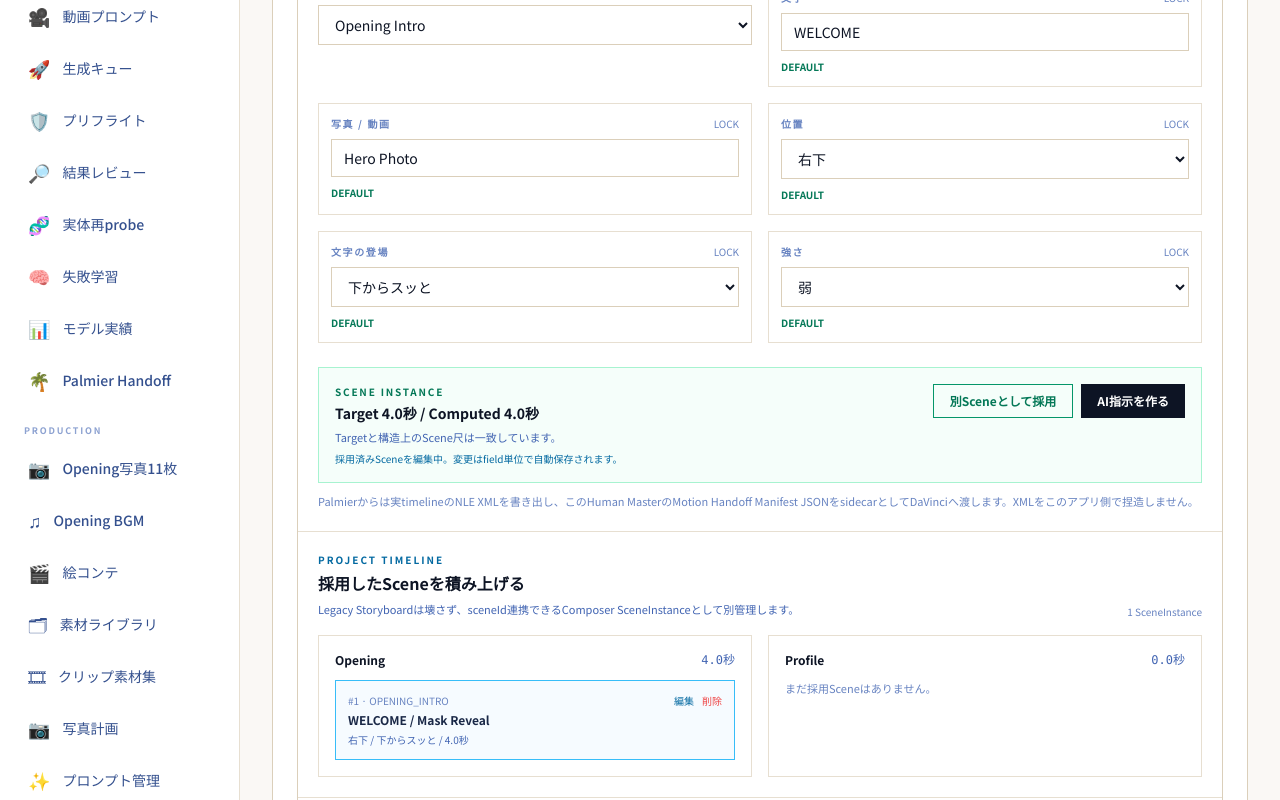
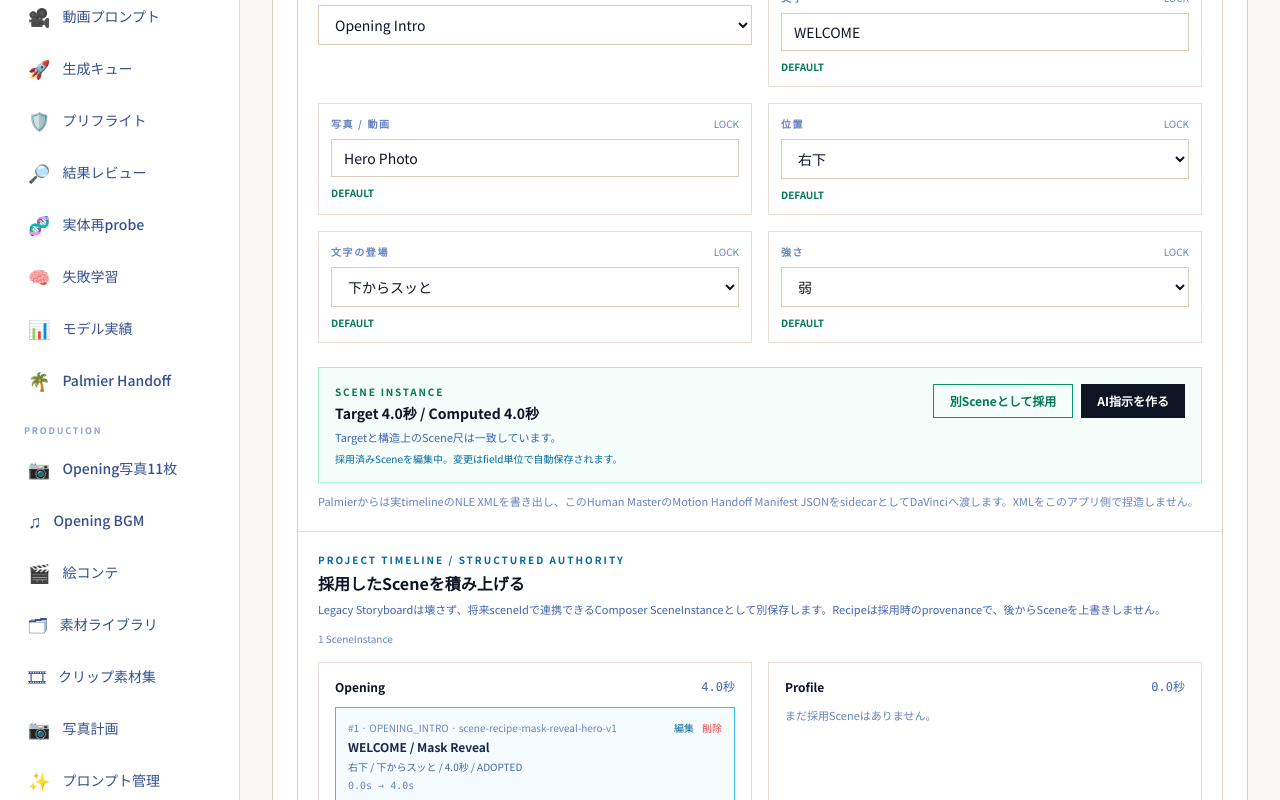
Before and after one commit to m-shogo/wedding-project, a React (Vite) app in the folder movie-dashboard/: page /movie-coach/motion-library in a window 1280 px wide. Both pictures are taken after a click on the button "このSceneを採用". Shown: the part 1421-2221 px from the top of the page. Built offline with nearby package versions, Linux system fonts and the light colour scheme.

Commit message:
movie: Scene Composer UIを統合正本へ接続

```diff
--- a/movie-dashboard/src/components/MaskRevealEditableWorkspace.tsx
+++ b/movie-dashboard/src/components/MaskRevealEditableWorkspace.tsx
@@ -18,18 +18,18 @@ import {
 import { buildMaskRevealEditableProductionOutputs } from "../data/maskRevealEditableProduction";
 import { buildMaskRevealExecutionOutputs } from "../data/maskRevealHandoff";
 import {
+  adoptMaskRevealScene,
   adoptSceneInstance,
   computeMaskRevealSceneDuration,
-  createMaskRevealSceneInstance,
   loadMotionZukanComposerState,
   removeSceneInstance,
   retargetSceneInstanceSection,
   saveMotionZukanComposerState,
   updateSceneInstanceField,
   updateSceneInstanceFieldLock,
+  type MaskRevealSceneInstance,
   type MotionZukanComposerState,
-  type MotionZukanSceneInstance,
-} from "../data/sceneComposerInstances";
+} from "../data/visualSceneComposer";
 
 const positionLabels: Record<PositionPreset, string> = {
   TOP_LEFT: "左上",
@@ -102,26 +102,26 @@ export function MaskRevealEditableWorkspace() {
   }
 
   function adoptCurrentScene() {
-    const scene = createMaskRevealSceneInstance(intent);
+    const scene = adoptMaskRevealScene(intent);
     updateComposer((current) => adoptSceneInstance(current, scene));
-    setEditingSceneId(scene.sceneInstanceId);
+    setEditingSceneId(scene.sceneId);
   }
 
   function adoptAsAnotherScene() {
-    const scene = createMaskRevealSceneInstance(intent, { title: `${resolved.text} / Mask Reveal` });
+    const scene = adoptMaskRevealScene(intent);
     updateComposer((current) => adoptSceneInstance(current, scene));
-    setEditingSceneId(scene.sceneInstanceId);
+    setEditingSceneId(scene.sceneId);
   }
 
-  function editScene(scene: MotionZukanSceneInstance) {
+  function editScene(scene: MaskRevealSceneInstance) {
     setIntent(structuredClone(scene.editableIntent));
-    setEditingSceneId(scene.sceneInstanceId);
+    setEditingSceneId(scene.sceneId);
     setLevel("EASY");
   }
 
-  function deleteScene(sceneInstanceId: string) {
-    updateComposer((current) => removeSceneInstance(current, sceneInstanceId));
-    if (editingSceneId === sceneInstanceId) setEditingSceneId(null);
+  function deleteScene(sceneId: string) {
+    updateComposer((current) => removeSceneInstance(current, sceneId));
+    if (editingSceneId === sceneId) setEditingSceneId(null);
   }
 
   async function copy(label: string, value: string) {
@@ -218,9 +218,7 @@ export function MaskRevealEditableWorkspace() {
           <div className="flex flex-wrap items-start justify-between gap-4">
             <div>
               <p className="text-[10px] tracking-[0.18em] font-semibold text-emerald-700 dark:text-emerald-300">SCENE INSTANCE</p>
-              <p className="mt-1 text-sm font-bold text-navy-900 dark:text-sand-100">
-                Target {timing.targetDurationSeconds.toFixed(1)}秒 / Computed {timing.computedDurationSeconds.toFixed(1)}秒
-              </p>
+              <p className="mt-1 text-sm font-bold text-navy-900 dark:text-sand-100">Target {timing.targetDurationSeconds.toFixed(1)}秒 / Computed {timing.computedDurationSeconds.toFixed(1)}秒</p>
               <p className="mt-1 text-[11px] leading-5 text-navy-500 dark:text-navy-300">
                 {timing.durationDeltaSeconds > 0
                   ? `Text timingがTargetより ${timing.durationDeltaSeconds.toFixed(1)}秒長い状態です。人間の値を勝手に縮めず差分を表示しています。`
@@ -238,17 +236,10 @@ export function MaskRevealEditableWorkspace() {
             </div>
           </div>
         </div>
-        <p className="mt-2 text-[11px] leading-5 text-navy-400">
-          Palmierからは実timelineのNLE XMLを書き出し、このHuman MasterのMotion Handoff Manifest JSONをsidecarとしてDaVinciへ渡します。XMLをこのアプリ側で捏造しません。
-        </p>
+        <p className="mt-2 text-[11px] leading-5 text-navy-400">Palmierからは実timelineのNLE XMLを書き出し、このHuman MasterのMotion Handoff Manifest JSONをsidecarとしてDaVinciへ渡します。XMLをこのアプリ側で捏造しません。</p>
       </div>
 
-      <ProjectTimelinePanel
-        state={composerState}
-        editingSceneId={editingSceneId}
-        onEdit={editScene}
-        onDelete={deleteScene}
-      />
+      <ProjectTimelinePanel state={composerState} editingSceneId={editingSceneId} onEdit={editScene} onDelete={deleteScene} />
 
       <div className="border-t border-sand-200 dark:border-navy-600 p-5 grid grid-cols-1 xl:grid-cols-2 gap-4">
         <OutputCard label="Human Brief" value={outputs.humanBrief} copied={copied} onCopy={copy} />
@@ -265,24 +256,19 @@ export function MaskRevealEditableWorkspace() {
   );
 }
 
-function ProjectTimelinePanel({
-  state,
-  editingSceneId,
-  onEdit,
-  onDelete,
-}: {
+function ProjectTimelinePanel({ state, editingSceneId, onEdit, onDelete }: {
   state: MotionZukanComposerState;
   editingSceneId: string | null;
-  onEdit: (scene: MotionZukanSceneInstance) => void;
-  onDelete: (sceneInstanceId: string) => void;
+  onEdit: (scene: MaskRevealSceneInstance) => void;
+  onDelete: (sceneId: string) => void;
 }) {
   return (
     <section className="border-t border-sand-200 dark:border-navy-600 p-5">
       <div className="flex flex-wrap items-end justify-between gap-3">
         <div>
-          <p className="text-[10px] tracking-[0.2em] font-semibold text-sky-700 dark:text-sky-300">PROJECT TIMELINE</p>
+          <p className="text-[10px] tracking-[0.2em] font-semibold text-sky-700 dark:text-sky-300">PROJECT TIMELINE / STRUCTURED AUTHORITY</p>
           <h4 className="mt-1 text-base font-bold text-navy-900 dark:text-sand-100">採用したSceneを積み上げる</h4>
-          <p className="mt-1 text-[11px] leading-5 text-navy-500 dark:text-navy-300">Legacy Storyboardは壊さず、sceneId連携できるComposer SceneInstanceとして別管理します。</p>
+          <p className="mt-1 text-[11px] leading-5 text-navy-500 dark:text-navy-300">Legacy Storyboardは壊さず、将来sceneIdで連携できるComposer SceneInstanceとして別保存します。Recipeは採用時のprovenanceで、後からSceneを上書きしません。</p>
         </div>
         <p className="text-[10px] text-navy-400">{state.scenes.length} SceneInstance</p>
       </div>
@@ -290,9 +276,9 @@ function ProjectTimelinePanel({
       <div className="mt-4 grid grid-cols-1 xl:grid-cols-2 gap-4">
         {(["opening", "profile"] as const).map((projectId) => {
           const timeline = state.timelines.find((item) => item.projectId === projectId);
-          const scenes = (timeline?.orderedSceneInstanceIds ?? [])
-            .map((id) => state.scenes.find((scene) => scene.sceneInstanceId === id))
-            .filter((scene): scene is MotionZukanSceneInstance => Boolean(scene));
+          const scenes = (timeline?.sceneIds ?? [])
+            .map((id) => state.scenes.find((scene) => scene.sceneId === id))
+            .filter((scene): scene is MaskRevealSceneInstance => Boolean(scene));
           return (
             <div key={projectId} className="border border-sand-200 dark:border-navy-600 p-4">
               <div className="flex items-center justify-between gap-3">
@@ -305,22 +291,21 @@ function ProjectTimelinePanel({
                 <ol className="mt-3 space-y-2">
                   {scenes.map((scene, index) => {
                     const resolvedScene = resolveMaskRevealEditableIntent(scene.editableIntent);
-                    const lockedCount = Object.values(scene.editableIntent.fields).filter((field) => field.locked).length;
+                    const placement = timeline?.placements.find((item) => item.sceneId === scene.sceneId);
                     return (
-                      <li key={scene.sceneInstanceId} className={`border p-3 ${editingSceneId === scene.sceneInstanceId ? "border-sky-400 bg-sky-50/60 dark:bg-sky-950/20" : "border-sand-200 dark:border-navy-600"}`}>
+                      <li key={scene.sceneId} className={`border p-3 ${editingSceneId === scene.sceneId ? "border-sky-400 bg-sky-50/60 dark:bg-sky-950/20" : "border-sand-200 dark:border-navy-600"}`}>
                         <div className="flex items-start justify-between gap-3">
                           <div className="min-w-0">
-                            <p className="text-[10px] text-navy-400">#{index + 1} · {scene.editableIntent.section}</p>
-                            <p className="mt-1 text-xs font-semibold text-navy-800 dark:text-sand-100 truncate">{scene.title}</p>
-                            <p className="mt-1 text-[10px] text-navy-500 dark:text-navy-300">
-                              {positionLabels[resolvedScene.positionPreset]} / {directionLabels[resolvedScene.direction]} / {scene.computedDurationSeconds.toFixed(1)}秒
-                              {lockedCount > 0 ? ` / LOCK ${lockedCount}` : ""}
-                            </p>
+                            <p className="text-[10px] text-navy-400">#{index + 1} · {scene.editableIntent.section} · {scene.recipeProvenance.recipeId}</p>
+                            <p className="mt-1 text-xs font-semibold text-navy-800 dark:text-sand-100 truncate">{resolvedScene.text} / Mask Reveal</p>
+                            <p className="mt-1 text-[10px] text-navy-500 dark:text-navy-300">{positionLabels[resolvedScene.positionPreset]} / {directionLabels[resolvedScene.direction]} / {scene.computedDurationSeconds.toFixed(1)}秒 / {scene.status}</p>
+                            {placement && <p className="mt-1 text-[10px] font-mono text-navy-400">{placement.startSeconds.toFixed(1)}s → {placement.endSeconds.toFixed(1)}s</p>}
                             {scene.durationDeltaSeconds > 0 && <p className="mt-1 text-[10px] text-amber-700 dark:text-amber-300">Targetとの差 +{scene.durationDeltaSeconds.toFixed(1)}秒</p>}
+                            <p className="mt-1 text-[10px] text-navy-400">HUMAN_SELECTED {scene.humanSelectedFields.length} / LOCKED {scene.lockedFields.length}</p>
                           </div>
                           <div className="flex gap-2 shrink-0">
                             <button type="button" onClick={() => onEdit(scene)} className="text-[10px] text-sky-700 dark:text-sky-300">編集</button>
-                            <button type="button" onClick={() => onDelete(scene.sceneInstanceId)} className="text-[10px] text-red-500">削除</button>
+                            <button type="button" onClick={() => onDelete(scene.sceneId)} className="text-[10px] text-red-500">削除</button>
                           </div>
                         </div>
                       </li>
@@ -328,6 +313,7 @@ function ProjectTimelinePanel({
                   })}
                 </ol>
               )}
+              {(timeline?.edges.length ?? 0) > 0 && <p className="mt-3 text-[10px] text-navy-400">SceneEdge: {timeline?.edges.length} / default HARD CUT</p>}
             </div>
           );
         })}
```
